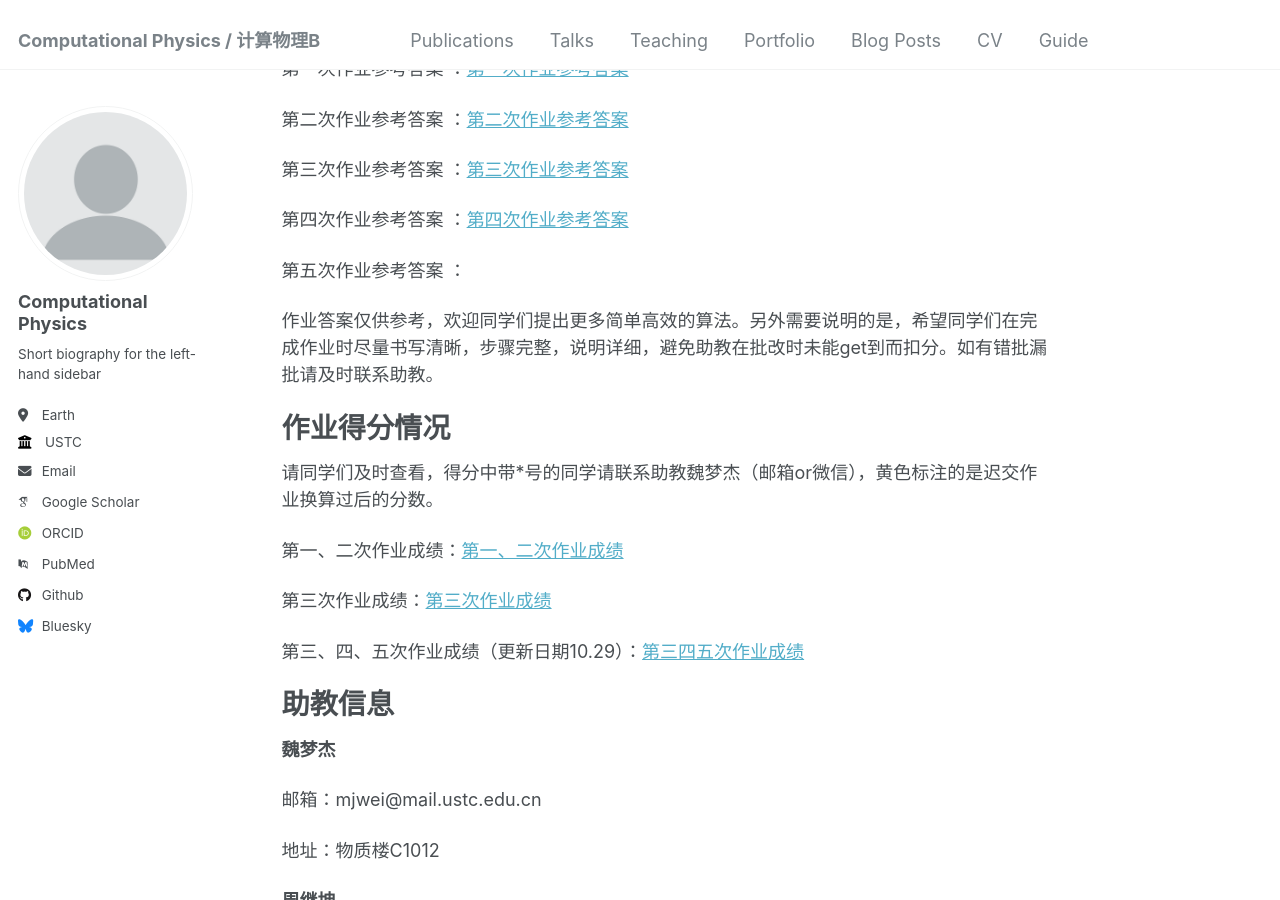
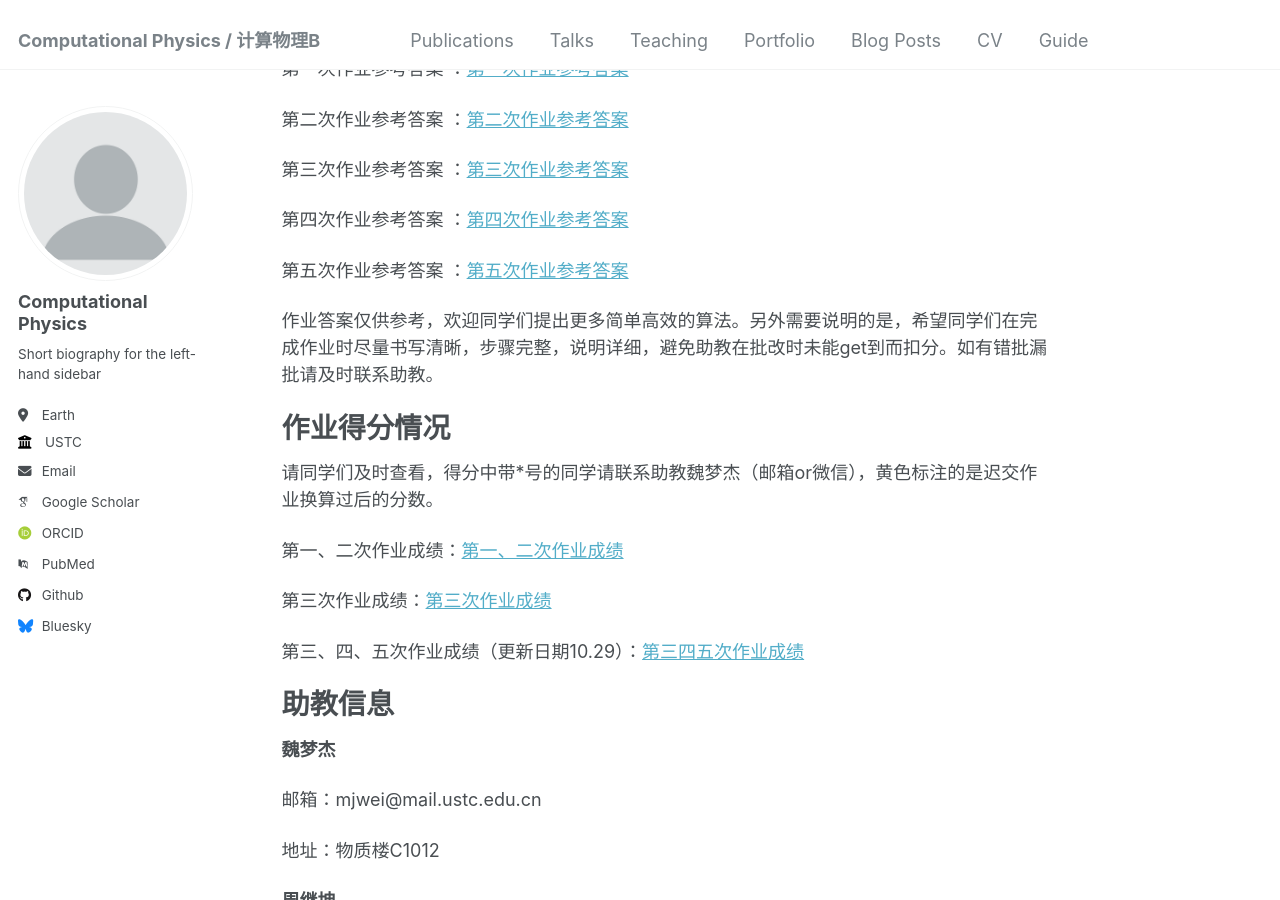
Before and after one commit to ZhouJikunn/ZhouJikunn.github.io, a Jekyll site: the page built from _pages/about.md, in a window 1280 px wide and 900 px high, scrolled down 997 px. Built offline with Jekyll 4.4.1, drawn with Linux system fonts in a browser that asks for light colours; some web fonts are replaced.

Commit message:
Update about.md

```diff
--- a/_pages/about.md
+++ b/_pages/about.md
@@ -47,7 +47,7 @@ redirect_from:
 
 第四次作业参考答案 ：[第四次作业参考答案](http://zhoujikunn.github.io/files/第四次作业参考答案.pdf)
 
-第五次作业参考答案 ：
+第五次作业参考答案 ：[第五次作业参考答案](http://zhoujikunn.github.io/files/第五次作业参考答案.pdf)
 
 作业答案仅供参考，欢迎同学们提出更多简单高效的算法。另外需要说明的是，希望同学们在完成作业时尽量书写清晰，步骤完整，说明详细，避免助教在批改时未能get到而扣分。如有错批漏批请及时联系助教。
 
```
